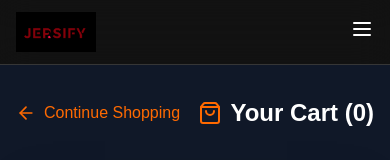
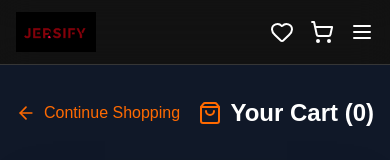
Before and after one commit to Soumo-18/Jersify_Experiment, a React (Vite) app in the folder frontend/: page /cart in a window 390 px wide. Shown: the top 160 px of the page. Built offline with nearby package versions, Linux system fonts and the light colour scheme.

Commit message:
Navbar layout for mobile fixed, added wishlist-toggle functionality in productDetail

```diff
--- a/frontend/src/components/layout/Navbar.jsx
+++ b/frontend/src/components/layout/Navbar.jsx
@@ -202,8 +202,25 @@ const Navbar = () => {
             </Link>
           </div>
 
-          {/* Mobile Menu Toggle */}
-          <div className="lg:hidden md:flex flex-col justify-end">
+          {/* Mobile Icons and Menu Toggle */}
+          <div className="lg:hidden flex items-center space-x-4">
+            <Link to="/wishlist" className="hover:text-orange-400 transition-colors relative">
+              <Heart className="w-6 h-6" />
+              {showNotification && (
+                <div className="absolute -top-1 -right-1 w-3 h-3 bg-red-500 rounded-full wishlist-notification"></div>
+              )}
+            </Link>
+            <Link to="/cart" className="relative hover:text-orange-400 transition-colors">
+              <ShoppingCart className="w-6 h-6" />
+              {!showCartNotification && getTotalItems() > 0 && (
+                <span className="absolute -top-2 -right-2 bg-orange-500 text-white text-xs rounded-full w-5 h-5 flex items-center justify-center font-bold">
+                  {getTotalItems()}
+                </span>
+              )}
+              {showCartNotification && (
+                <div className="absolute -top-1 -right-1 w-3 h-3 bg-blue-500 rounded-full wishlist-notification"></div>
+              )}
+            </Link>
             <button onClick={toggleNavbar}>
               {mobileDrawerOpen ? <X /> : <Menu />}
             </button>
--- a/frontend/src/pages/ProductDetail.jsx
+++ b/frontend/src/pages/ProductDetail.jsx
@@ -8,7 +8,7 @@ import toast from 'react-hot-toast';
 const ProductDetail = () => {
   const { id } = useParams();
   const navigate = useNavigate();
-  const { addToWishlist, isInWishlist } = useWishlist();
+  const { addToWishlist, removeFromWishlist, isInWishlist } = useWishlist();
   const { addToCart } = useCart();
   const [selectedSize, setSelectedSize] = useState('M');
   const [quantity, setQuantity] = useState(1);
@@ -48,12 +48,13 @@ const ProductDetail = () => {
     { id: 3, user: 'Mike R.', rating: 5, comment: 'Authentic and comfortable. Highly recommend!', date: '2024-01-05' },
   ];
 
-  const handleAddToWishlist = () => {
+  const handleToggleWishlist = () => {
     if (!isInWishlist(jersey.id)) {
       addToWishlist(jersey);
       toast.success('Added to wishlist!');
     } else {
-      toast('Already in wishlist', { icon: '💙' });
+      removeFromWishlist(jersey.id);
+      toast.success('Removed from wishlist!');
     }
   };
 
@@ -184,7 +185,7 @@ const ProductDetail = () => {
                 Add to Cart
               </button>
               <button
-                onClick={handleAddToWishlist}
+                onClick={handleToggleWishlist}
                 className={`p-3 rounded-lg transition ${isInWishlist(jersey.id) ? 'bg-red-500 text-white' : 'bg-gray-800 hover:bg-gray-700'}`}
               >
                 <Heart size={24} className={isInWishlist(jersey.id) ? 'fill-current' : ''} />
```
